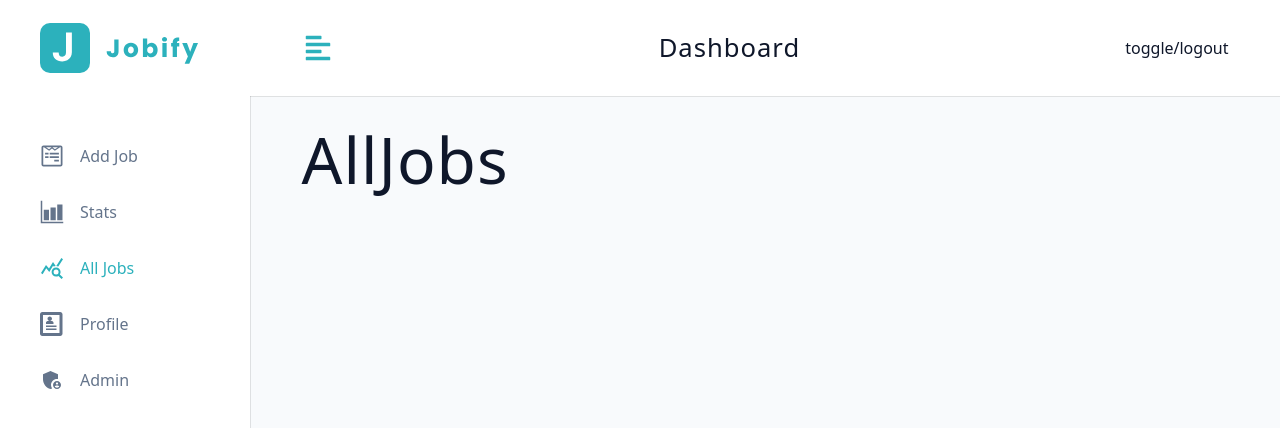
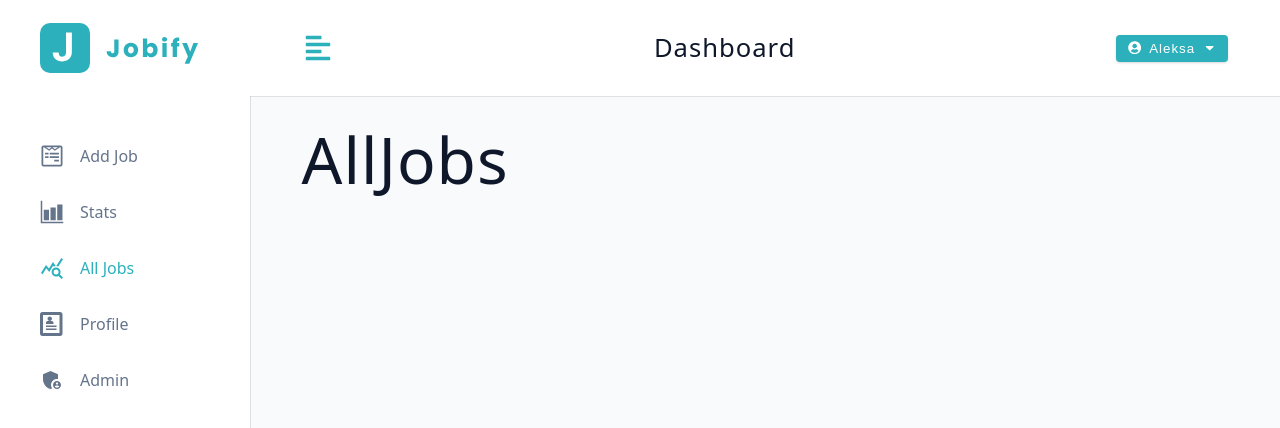
Before and after one commit to matke24/jobify, a React (Vite) app in the folder jobify-fe/: page /dashboard/all-jobs in a window 1280 px wide. Shown: the top 428 px of the page. Built offline with nearby package versions, Linux system fonts and the light colour scheme.

Commit message:
Add logout container

```diff
--- /dev/null
+++ b/jobify-fe/src/components/LogoutContainer.tsx
@@ -0,0 +1,30 @@
+import { useState } from "react";
+import { useDashboardContext } from "../pages/DashboardLayout";
+import Wrapper from "../assets/wrappers/LogoutContainer";
+import { FaCaretDown, FaUserCircle } from "react-icons/fa";
+
+const LogoutContainer = () => {
+  const [showLogout, setShowLogout] = useState(false);
+  const { user, logoutUser } = useDashboardContext();
+
+  return (
+    <Wrapper>
+      <button
+        type="button"
+        className="btn logout-btn"
+        onClick={() => setShowLogout(!showLogout)}
+      >
+        <FaUserCircle />
+        {user.name}
+        <FaCaretDown />
+      </button>
+      <div className={showLogout ? "dropdown show-dropdown" : "dropdown"}>
+        <button type="button" className="dropdown-btn" onClick={logoutUser}>
+          logout
+        </button>
+      </div>
+    </Wrapper>
+  );
+};
+
+export default LogoutContainer;
--- a/jobify-fe/src/components/Nav.tsx
+++ b/jobify-fe/src/components/Nav.tsx
@@ -2,6 +2,7 @@
 import { useDashboardContext } from "../pages/DashboardLayout";
 import Logo from "./Logo";
 import { FaAlignLeft } from "react-icons/fa";
+import LogoutContainer from "./LogoutContainer";
 
 const Nav = () => {
   const { toggleSidebar } = useDashboardContext();
@@ -15,7 +16,9 @@
           <Logo />
           <h4 className="logo-text">Dashboard</h4>
         </div>
-        <div className="btn-container">toggle/logout</div>
+        <div className="btn-container">
+          <LogoutContainer />
+        </div>
       </div>
     </Wrapper>
   );
```
